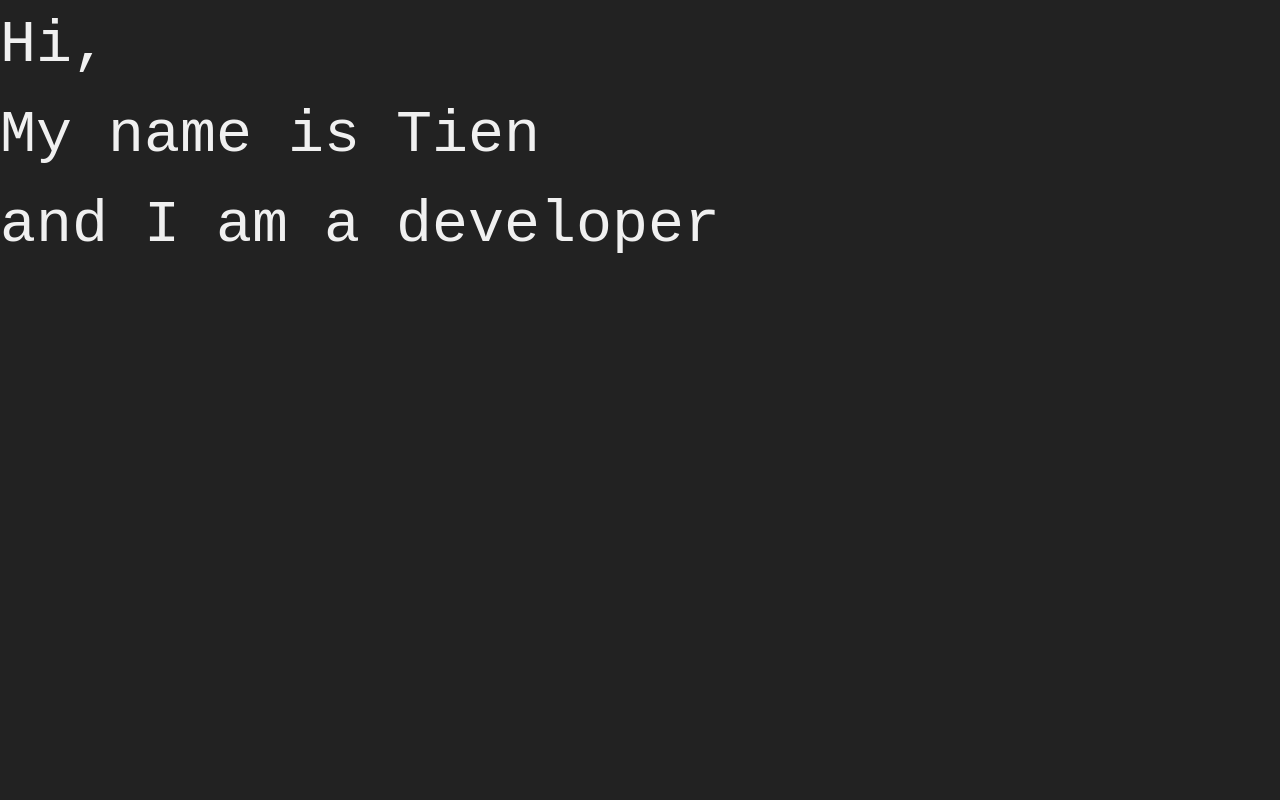
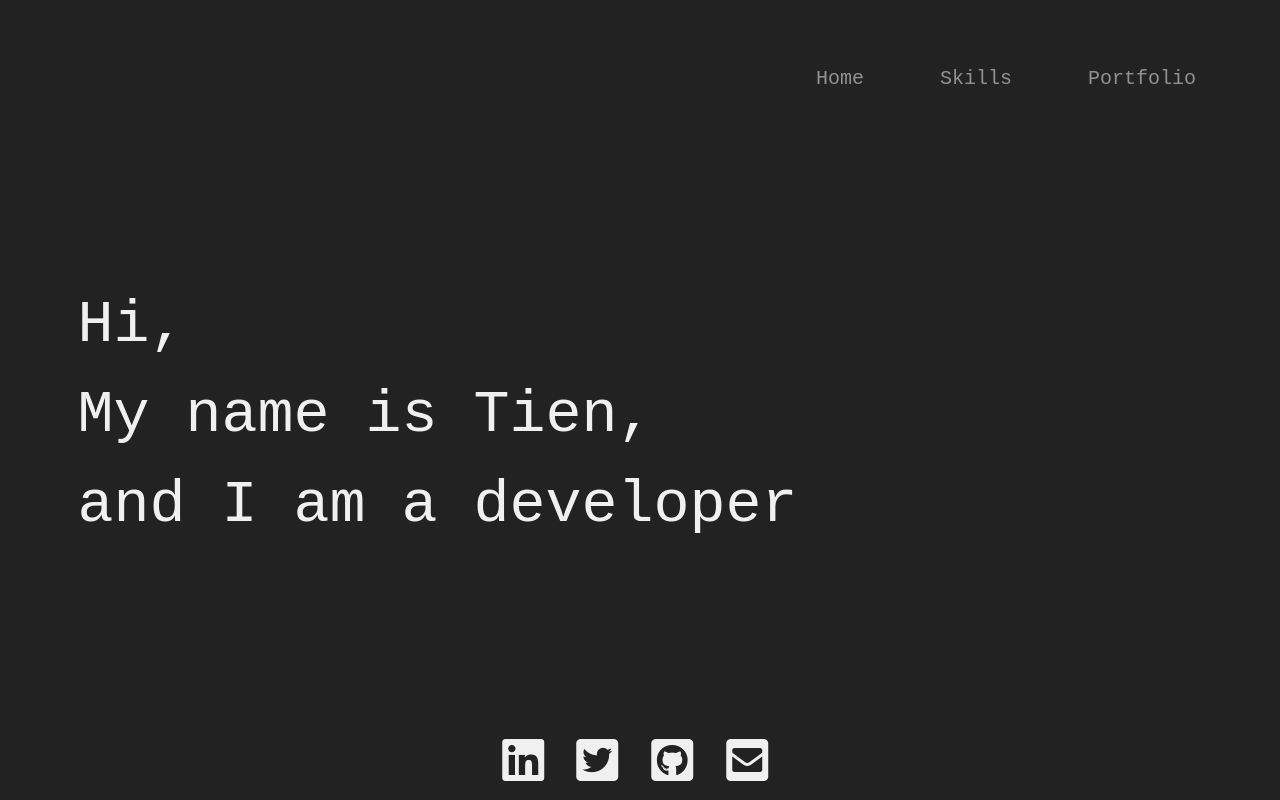
Before and after one commit to phamik/my-website, a plain HTML site: page index.html in a window 1280 px wide. Drawn offline with nearby package versions, Linux system fonts and the light colour scheme.

Commit message:
homepage basics done

```diff
--- a/animatedString.js
+++ b/animatedString.js
@@ -96,7 +96,7 @@
   // var messenger2 = new Messenger($('#messenger2'), 'and I am a developer');
 
   setTimeout(function first(){
-    var messenger1 = new Messenger($('#messenger1'), 'My name is Tien');
+    var messenger1 = new Messenger($('#messenger1'), 'My name is Tien,');
   }, 1000);
 
   setTimeout(function first(){
--- a/index.html
+++ b/index.html
@@ -5,24 +5,80 @@
         <meta charset="utf-8">
         <meta name="viewport" content="width=device-width, initial-scale=1, shrink-to-fit=no">
 
+        <!-- Optional JavaScript -->
+        <!-- jQuery first, then Popper.js, then Bootstrap JS -->
+        <script src="https://code.jquery.com/jquery-3.3.1.slim.min.js" integrity="sha384-q8i/X+965DzO0rT7abK41JStQIAqVgRVzpbzo5smXKp4YfRvH+8abtTE1Pi6jizo" crossorigin="anonymous"></script>
+        <script src="https://cdnjs.cloudflare.com/ajax/libs/popper.js/1.14.0/umd/popper.min.js" integrity="sha384-cs/chFZiN24E4KMATLdqdvsezGxaGsi4hLGOzlXwp5UZB1LY//20VyM2taTB4QvJ" crossorigin="anonymous"></script>
+        <script src="https://stackpath.bootstrapcdn.com/bootstrap/4.1.0/js/bootstrap.min.js" integrity="sha384-uefMccjFJAIv6A+rW+L4AHf99KvxDjWSu1z9VI8SKNVmz4sk7buKt/6v9KI65qnm" crossorigin="anonymous"></script>
+
         <!-- Bootstrap CSS -->
         <link rel="stylesheet" href="https://stackpath.bootstrapcdn.com/bootstrap/4.1.0/css/bootstrap.min.css" integrity="sha384-9gVQ4dYFwwWSjIDZnLEWnxCjeSWFphJiwGPXr1jddIhOegiu1FwO5qRGvFXOdJZ4" crossorigin="anonymous">
+
+
+        <link rel="stylesheet" href="https://use.fontawesome.com/releases/v5.0.13/css/all.css" integrity="sha384-DNOHZ68U8hZfKXOrtjWvjxusGo9WQnrNx2sqG0tfsghAvtVlRW3tvkXWZh58N9jp" crossorigin="anonymous">
+
         <link rel="stylesheet" href="./style.css"/>
 
         <title>Tien Pham</title>
     </head>
     <body>
-        <div id="animated-text-container">
-                <div id="messenger" class="animated-text"></div>
-                <div id="messenger1" class="animated-text"></div>
-                <div id="messenger2" class="animated-text"></div>
+        <div class="container-fluid  mt-5 pt-5">
+            <nav class="navbar navbar-expand-lg navbar-dark fixed-top">
+                <!-- <a class="navbar-brand" href="#">Navbar</a> -->
+                <button class="navbar-toggler ml-auto" type="button" data-toggle="collapse" data-target="#navbarSupportedContent" aria-controls="navbarSupportedContent" aria-expanded="false" aria-label="Toggle navigation">
+                    <span class="navbar-toggler-icon"></span>
+                </button>
+
+                <div class="collapse navbar-collapse" id="navbarSupportedContent">
+                    <ul class="navbar-nav ml-auto">
+                        <li class="nav-item nav-item-separate ml-auto">
+                            <a class="nav-link" href="index.html">Home <span class="sr-only">(current)</span></a>
+                        </li>
+                        <li class="nav-item nav-item-separate ml-auto">
+                            <a class="nav-link" href="#">Skills <span class="sr-only">(current)</span></a>
+                        </li>
+                        <li class="nav-item nav-item-separate ml-auto">
+                            <a class="nav-link" href="portfolio.html">Portfolio <span class="sr-only">(current)</span></a>
+                        </li>
+                    </ul>
+                </div>
+            </nav>
+
+            <div class="row vertical-center">
+                <div class="col-md-6 offset-md-1">
+                    <div id="animated-text-container">
+                        <div class="row">
+                            <div class="col-sm-12">
+                                <div id="messenger" class="animated-text"></div>
+                            </div>
+                        </div>
+                        <div class="row">
+                            <div class="col-sm-12">
+                                <div id="messenger1" class="animated-text"></div>
+                            </div>
+                        </div>
+                        <div class="row">
+                            <div class="col-sm-12">
+                                <div id="messenger2" class="animated-text"></div>
+                            </div>
+                        </div>
+                    </div>
+                </div>
+            </div>
+
         </div>
 
-        <!-- Optional JavaScript -->
-        <!-- jQuery first, then Popper.js, then Bootstrap JS -->
-        <script src="https://code.jquery.com/jquery-3.3.1.slim.min.js" integrity="sha384-q8i/X+965DzO0rT7abK41JStQIAqVgRVzpbzo5smXKp4YfRvH+8abtTE1Pi6jizo" crossorigin="anonymous"></script>
-        <script src="https://cdnjs.cloudflare.com/ajax/libs/popper.js/1.14.0/umd/popper.min.js" integrity="sha384-cs/chFZiN24E4KMATLdqdvsezGxaGsi4hLGOzlXwp5UZB1LY//20VyM2taTB4QvJ" crossorigin="anonymous"></script>
-        <script src="https://stackpath.bootstrapcdn.com/bootstrap/4.1.0/js/bootstrap.min.js" integrity="sha384-uefMccjFJAIv6A+rW+L4AHf99KvxDjWSu1z9VI8SKNVmz4sk7buKt/6v9KI65qnm" crossorigin="anonymous"></script>
+            <nav class="navbar fixed-bottom navbar-light bg-faded">
+                <div class="col-md-12 col-xs-12" align="center">
+                        <a target="_blank" href="https://www.linkedin.com/in/tien-pham-minh/"><i id="social-fb" class="fab fa-linkedin fa-3x social"></i></a>
+                        <a target="_blank" href="https://twitter.com/phamik95"><i id="social-tw" class="fab fa-twitter-square fa-3x social"></i></a>
+                        <a target="_blank" href="https://github.com/phamik"><i id="social-gp" class="fab fa-github-square fa-3x social"></i></a>
+                        <a href="mailto:tien.phamminh95@gmail.com"><i id="social-em" class="fa fa-envelope-square fa-3x social"></i></a>
+                </div>
+
+            </nav>
+
+
         <script src="animatedString.js"></script>
 
 
--- a/style.css
+++ b/style.css
@@ -1,8 +1,12 @@
 body {
     background: #222;
     color: #f0f0f0;
+    height: 100%;
+    font-family: monospace;
   }
 
+/* // Small devices (landscape phones, 576px and up) */
+@media (min-width: 576px) {
   .animated-text {
     position: relative;
     /* top: 50%; */
@@ -13,3 +17,103 @@ body {
     white-space: nowrap;
     text-shadow: 0 2px 2px rgba(#000, 0.9);
   }
+}
+
+/* // Medium devices (tablets, 768px and up) */
+@media (min-width: 768px) {
+  .animated-text {
+    position: relative;
+    /* top: 50%; */
+    /* left: 50%; */
+    /* transform: translate(-50%, -50%); */
+    font-family: monospace;
+    font-size: 60px;
+    white-space: nowrap;
+    text-shadow: 0 2px 2px rgba(#000, 0.9);
+  }
+}
+
+/* // Large devices (desktops, 992px and up) */
+@media (min-width: 992px) {
+  .animated-text {
+    position: relative;
+    /* top: 50%; */
+    /* left: 50%; */
+    /* transform: translate(-50%, -50%); */
+    font-family: monospace;
+    font-size: 60px;
+    white-space: nowrap;
+    text-shadow: 0 2px 2px rgba(#000, 0.9);
+  }
+
+  .navbar {
+    padding-top: 3.5rem;
+    font-size: 20px;
+  }
+}
+
+/* // Extra large devices (large desktops, 1200px and up) */
+@media (min-width: 1200px) {
+  .animated-text {
+    position: relative;
+    /* top: 50%; */
+    /* left: 50%; */
+    /* transform: translate(-50%, -50%); */
+    font-family: monospace;
+    font-size: 60px;
+    white-space: nowrap;
+    text-shadow: 0 2px 2px rgba(#000, 0.9);
+  }
+
+  .navbar {
+    padding-top: 3.5rem;
+    font-size: 20px;
+  }
+}
+
+
+  .nav-item-separate {
+    padding-right: 60px;
+  }
+
+  .vertical-center {
+    position: absolute;
+    top: 35% ;
+  }
+
+/* ============footer social icons=========== */
+
+.social:hover {
+  -webkit-transform: scale(1.1);
+  -moz-transform: scale(1.1);
+  -o-transform: scale(1.1);
+}
+.social {
+  -webkit-transform: scale(0.8);
+  /* Browser Variations: */
+
+  -moz-transform: scale(0.8);
+  -o-transform: scale(0.8);
+  -webkit-transition-duration: 0.5s;
+  -moz-transition-duration: 0.5s;
+  -o-transition-duration: 0.5s;
+  color: #f0f0f0;
+  margin-right: 10px;
+}
+
+/*
+ Multicoloured Hover Variations
+*/
+
+#social-fb:hover {
+  color: #1074AF;
+}
+#social-tw:hover {
+  color: #4099FF;
+}
+#social-gp:hover {
+  color: #000;
+}
+#social-em:hover {
+  color: #f39c12;
+}
```
Also changed, not shown: portfolio.html (added, +50 -0 lines).
